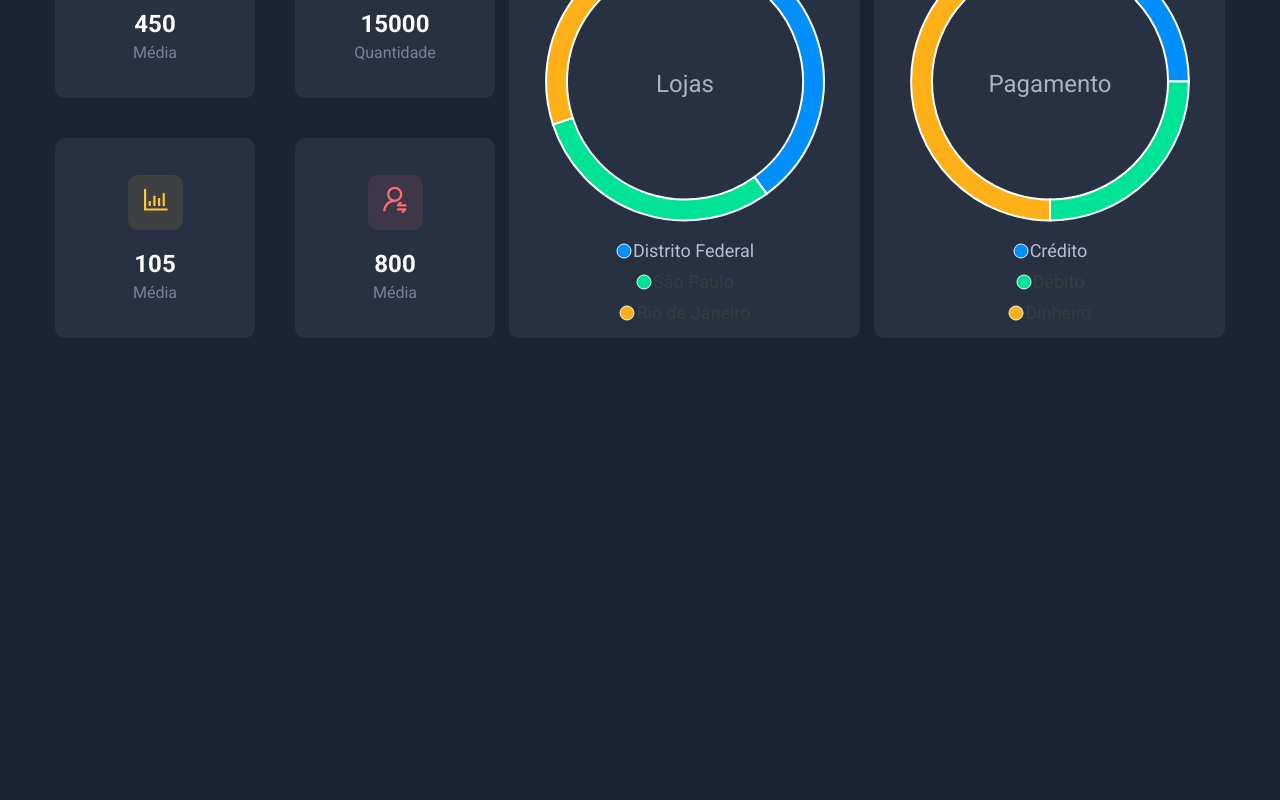
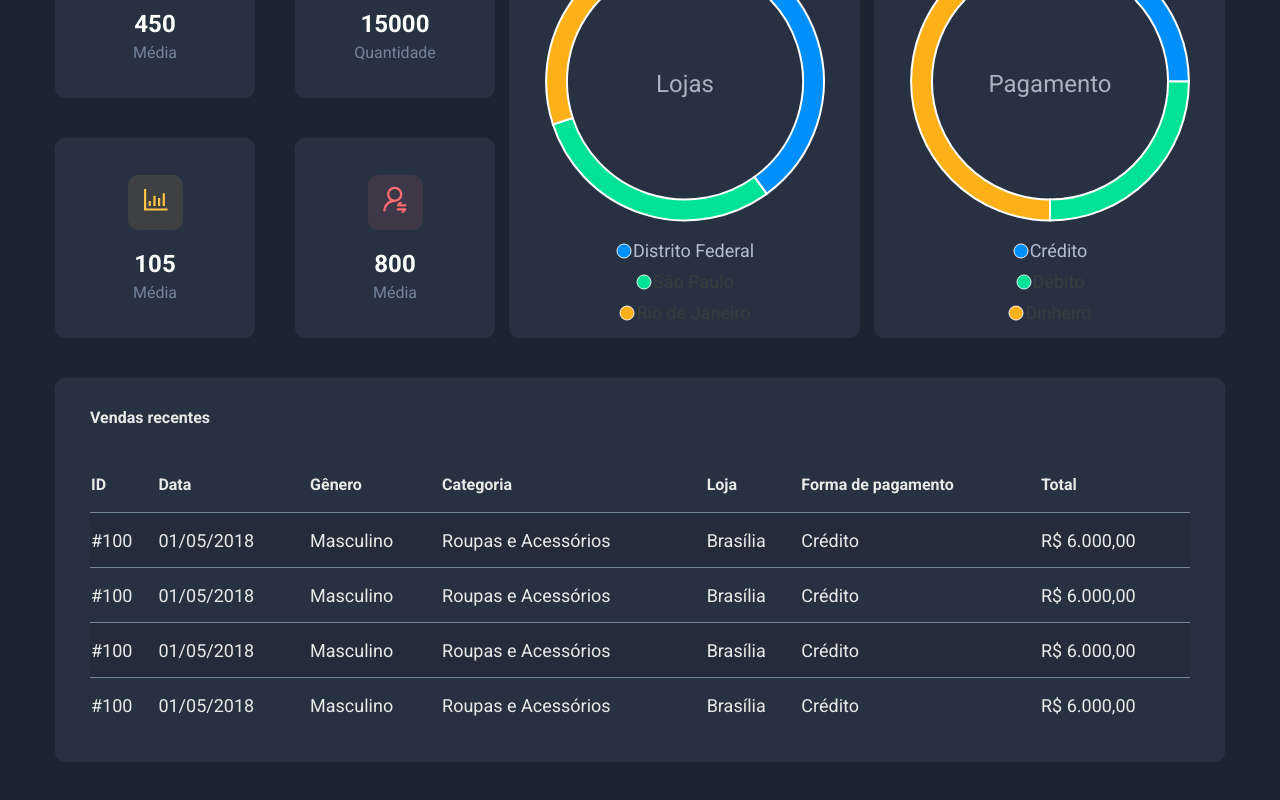
Before and after one commit to hskuntze/dssales, a React (Create React App) app in the folder front-web/: page / in a window 1280 px wide. Shown: the part 762-1562 px from the top of the page. Before the commit the page ends 1140 px from the top, so only its background shows below. Built offline with nearby package versions, Linux system fonts and the light colour scheme.

Commit message:
SalesTable Component

```diff
--- a/front-web/src/App.tsx
+++ b/front-web/src/App.tsx
@@ -4,6 +4,7 @@ import Header from './components/Header';
 import PieChartCard from './components/PieChartCard';
 import SalesByDate from './components/SalesByDate';
 import SalesSummary from './components/SalesSummary';
+import SalesTable from './components/SalesTable';
 
 function App() {
   return (
@@ -25,6 +26,7 @@ function App() {
             series={[25, 25, 50]}
           />
         </div>
+        <SalesTable />
       </div>
     </>
   );
--- /dev/null
+++ b/front-web/src/components/SalesTable/index.tsx
@@ -0,0 +1,62 @@
+import './styles.css';
+
+const SalesTable = () => {
+  return (
+    <div className="sales-table-container base-card">
+      <h3 className="sales-table-title">Vendas recentes</h3>
+      <table className="sales-table">
+        <thead>
+          <tr>
+            <th>ID</th>
+            <th>Data</th>
+            <th>Gênero</th>
+            <th>Categoria</th>
+            <th>Loja</th>
+            <th>Forma de pagamento</th>
+            <th>Total</th>
+          </tr>
+        </thead>
+        <tbody>
+          <tr>
+            <td>#100</td>
+            <td>01/05/2018</td>
+            <td>Masculino</td>
+            <td>Roupas e Acessórios</td>
+            <td>Brasília</td>
+            <td>Crédito</td>
+            <td>R$ 6.000,00</td>
+          </tr>
+          <tr>
+            <td>#100</td>
+            <td>01/05/2018</td>
+            <td>Masculino</td>
+            <td>Roupas e Acessórios</td>
+            <td>Brasília</td>
+            <td>Crédito</td>
+            <td>R$ 6.000,00</td>
+          </tr>
+          <tr>
+            <td>#100</td>
+            <td>01/05/2018</td>
+            <td>Masculino</td>
+            <td>Roupas e Acessórios</td>
+            <td>Brasília</td>
+            <td>Crédito</td>
+            <td>R$ 6.000,00</td>
+          </tr>
+          <tr>
+            <td>#100</td>
+            <td>01/05/2018</td>
+            <td>Masculino</td>
+            <td>Roupas e Acessórios</td>
+            <td>Brasília</td>
+            <td>Crédito</td>
+            <td>R$ 6.000,00</td>
+          </tr>
+        </tbody>
+      </table>
+    </div>
+  );
+};
+
+export default SalesTable;
--- /dev/null
+++ b/front-web/src/components/SalesTable/styles.css
@@ -0,0 +1,38 @@
+.sales-table-container {
+  margin-bottom: 50px;
+  padding: 30px 35px;
+}
+
+.sales-table-title {
+  font-size: 16px;
+}
+
+.sales-table {
+  width: 100%;
+  margin-top: 30px;
+  border-spacing: 0;
+}
+
+.sales-table thead th {
+  text-align: left;
+  height: 55px;
+}
+
+.sales-table tbody td {
+  height: 55px;
+  border-top: 1px solid var(--grey-light-85-color);
+  font-size: 18px;
+  transition: background 0.7s;
+}
+
+.sales-table tbody tr:hover > td {
+  background-color: var(--grey-light-100-color);
+}
+
+.sales-table tbody tr:nth-child(odd) {
+  background-color: rgba(0, 0, 0, 0.1);
+}
+
+.sales-table tbody tr:nth-child(even) {
+  background-color: var(--primary-color);
+}
```
